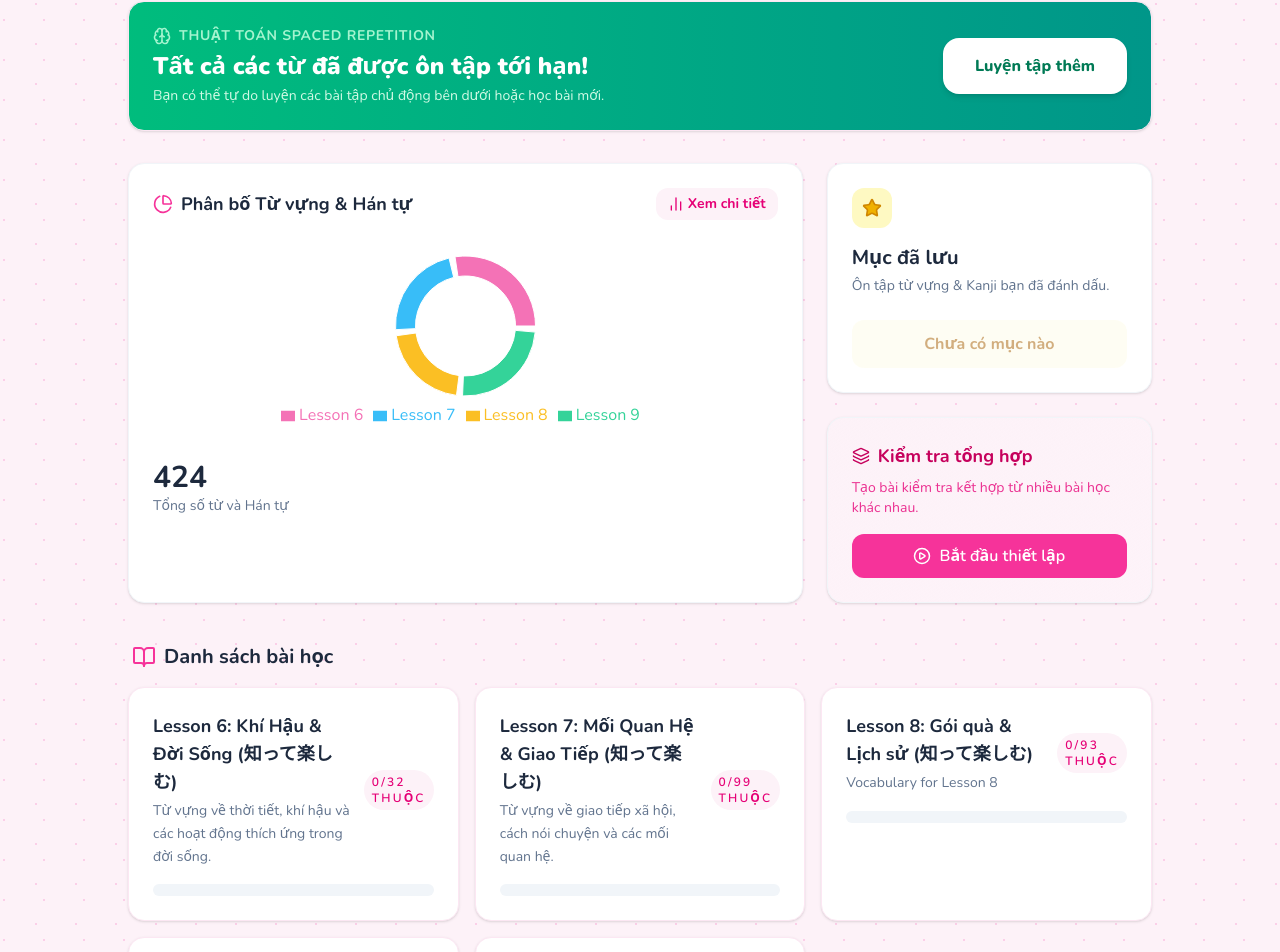
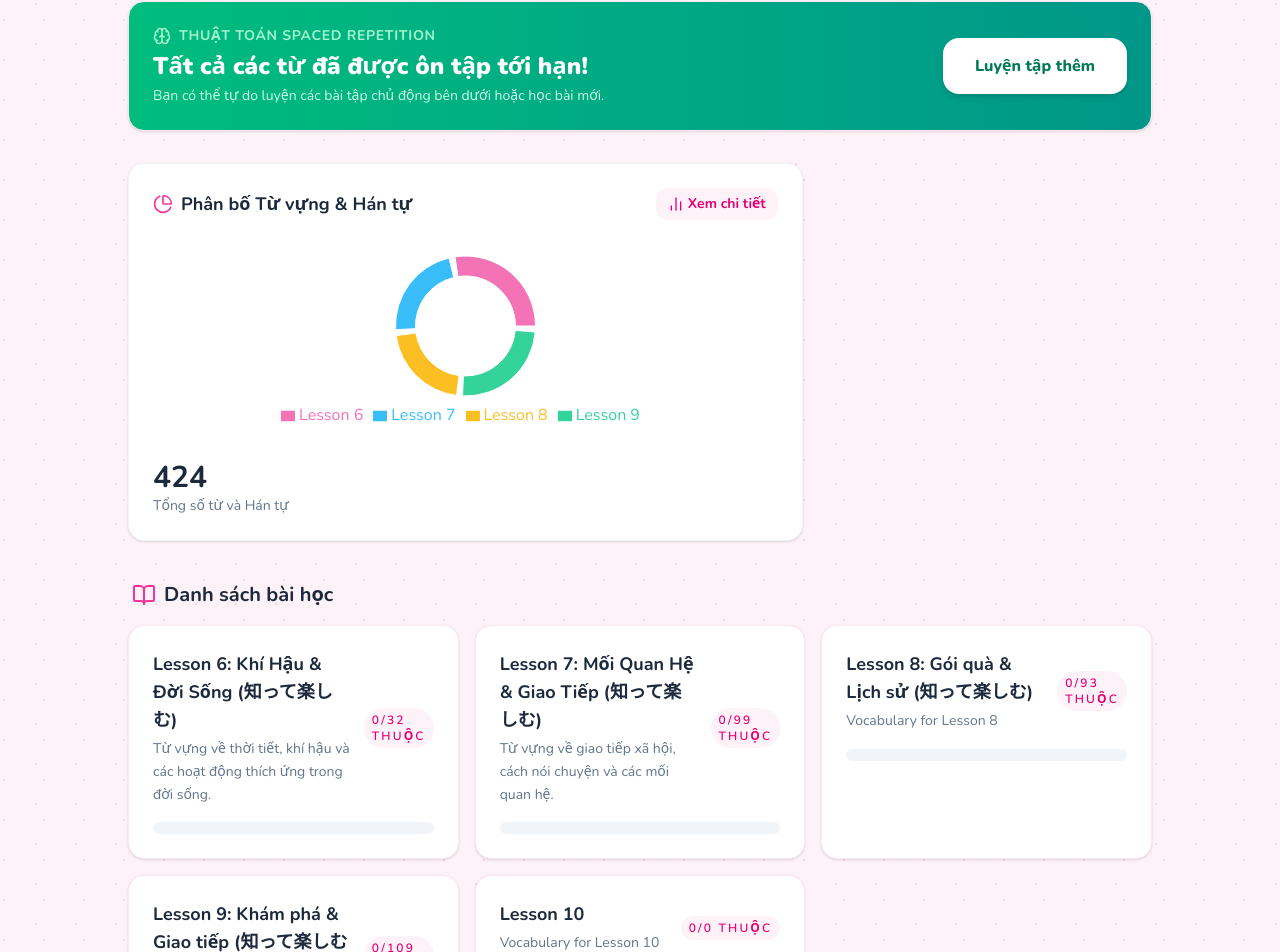
Before and after one commit to NganNNK986/Dekiru, a React (Vite) app: page / in a window 1280 px wide. Shown: the part 748-1700 px from the top of the page. Built offline with nearby package versions, Linux system fonts and the light colour scheme.

Commit message:
feat: remove Actions Column from Dashboard component

```diff
--- a/src/components/Dashboard.tsx
+++ b/src/components/Dashboard.tsx
@@ -227,49 +227,7 @@ export default function Dashboard({
           </CardContent>
         </Card>
 
-        {/* Actions Column */}
-        <div className="col-span-1 flex flex-col gap-6">
-          {/* Starred Words Widget */}
-          <Card className="shadow-sm border-slate-100 flex-1 hover:border-yellow-300 hover:shadow-md transition-all">
-            <CardContent className="p-6 flex flex-col h-full justify-between">
-              <div>
-                <div className="w-10 h-10 bg-yellow-100 text-yellow-600 rounded-xl flex items-center justify-center mb-4">
-                  <Star size={20} className="fill-yellow-500" />
-                </div>
-                <h3 className="text-xl font-bold text-slate-800 mb-1">Mục đã lưu</h3>
-                <p className="text-slate-500 text-sm">Ôn tập từ vựng & Kanji bạn đã đánh dấu.</p>
-              </div>
-              <div className="mt-6">
-                <button
-                  onClick={onReviewStarred}
-                  disabled={starredCount === 0}
-                  className="w-full py-3 bg-yellow-50 text-yellow-700 font-bold rounded-xl hover:bg-yellow-100 disabled:opacity-50 disabled:cursor-not-allowed transition-colors"
-                >
-                  {starredCount > 0 ? `Ôn tập ${starredCount} mục` : 'Chưa có mục nào'}
-                </button>
-              </div>
-            </CardContent>
-          </Card>
 
-          {/* Test Setup Widget */}
-          <Card className="shadow-sm border-slate-100 border bg-gradient-to-br from-pink-50 to-pink-100/50 hover:border-pink-300 transition-all">
-            <CardContent className="p-6">
-              <h3 className="text-lg font-bold flex items-center gap-2 text-pink-700 mb-2">
-                <Layers size={18} /> Kiểm tra tổng hợp
-              </h3>
-              <p className="text-pink-600/80 text-sm mb-4">
-                Tạo bài kiểm tra kết hợp từ nhiều bài học khác nhau.
-              </p>
-              <button
-                onClick={onSetupTest}
-                className="w-full px-4 py-2.5 bg-pink-500 text-white font-semibold rounded-xl hover:bg-pink-600 transition-all flex items-center gap-2 justify-center"
-              >
-                <PlayCircle size={18} />
-                Bắt đầu thiết lập
-              </button>
-            </CardContent>
-          </Card>
-        </div>
 
         {/* Lesson List */}
         <div className="col-span-1 md:col-span-3 space-y-4 mt-4">
```
